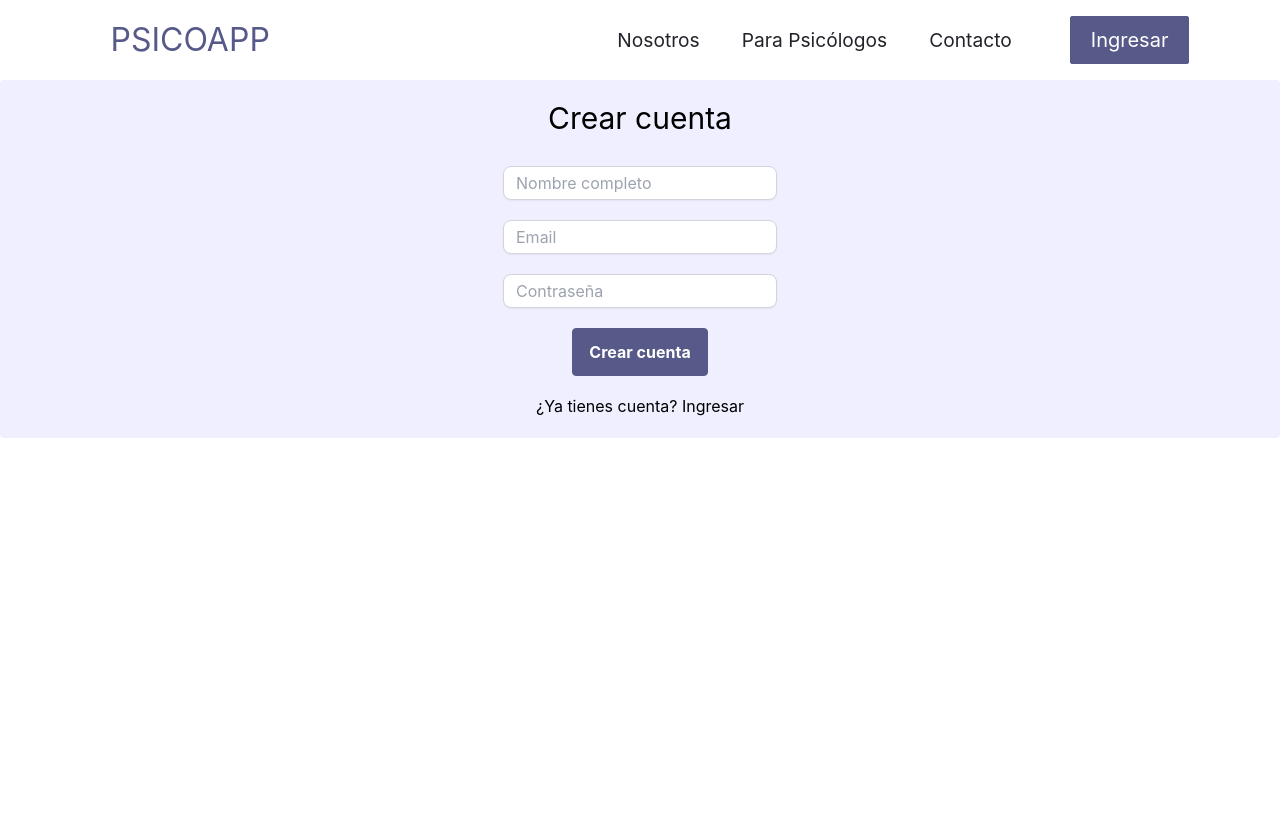
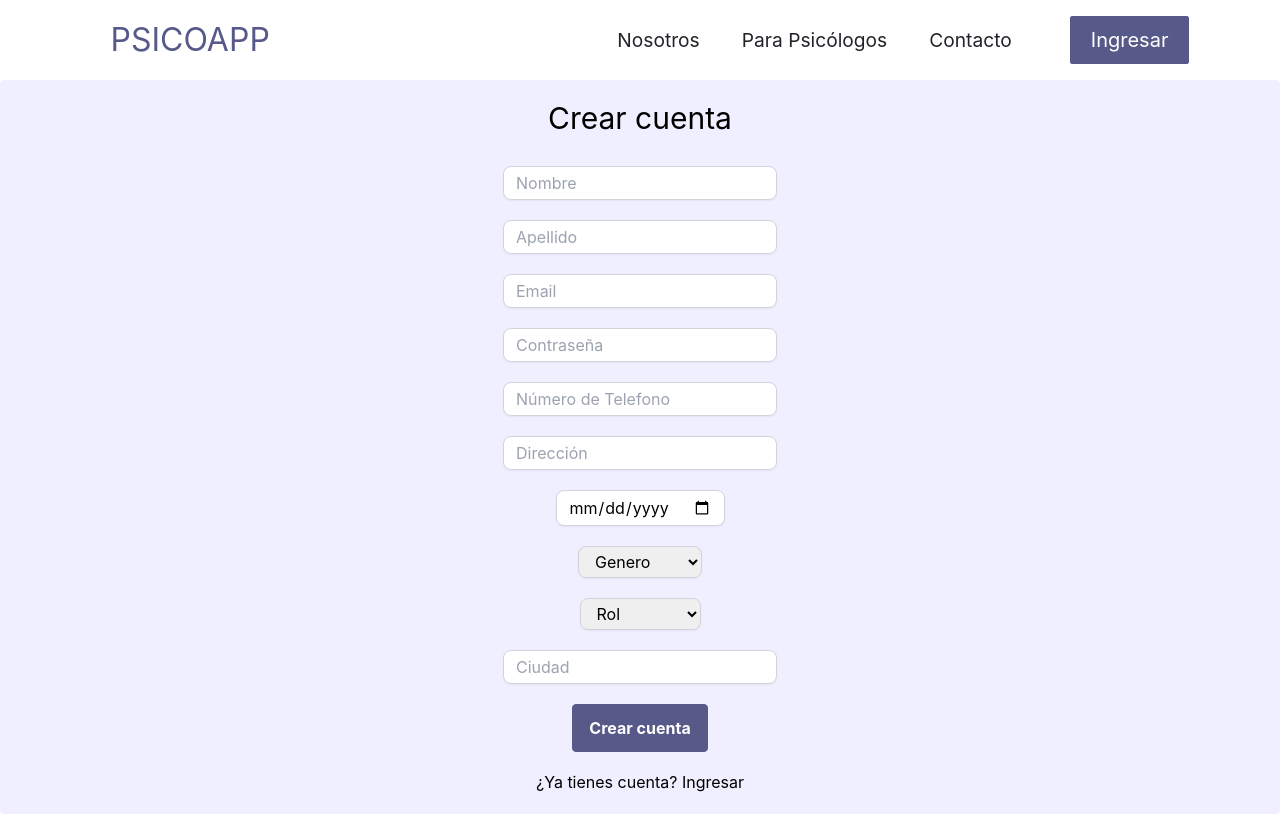
Before and after one commit to tomasld13/PF-psicoApp, a React (Create React App) app in the folder client/: page /auth/register in a window 1280 px wide. Built offline with nearby package versions, Linux system fonts and the light colour scheme; no server answers.

Commit message:
Scroll modificado/ Formulario de registro

```diff
--- a/client/src/Components/Register/Register.jsx
+++ b/client/src/Components/Register/Register.jsx
@@ -5,18 +5,43 @@ import { useForm } from "../../hooks/useForm";
 import { startCreatingUserWithEmailPassword } from '../../slice/auth/thunks.js';
 import Nav from "../Nav/Nav.jsx"
 
+/*"{
+    ""name"": ""jhoskar"",
+    ""lastname"": ""toro"",
+    ""email"": ""jhoskartoro@gmail.com"",
+    ""telephone"": 123213,
+    ""address"":""ajax"",
+    ""birth"":""123212"", // 1994-09-20 /940920
+    ""rol"": ""Psicologo"", // "Paciente"
+    ""gener"": ""No Binario"", // "Masculino" // "Femenino"
+    ""ciudad"": ""Lafinur""
+}"*/
 const emailRegex = /^(([^<>()[\]\.,;:\s@\"]+(\.[^<>()[\]\.,;:\s@\"]+)*)|(\".+\"))@(([^<>()[\]\.,;:\s@\"]+\.)+[^<>()[\]\.,;:\s@\"]{2,})$/i;
 
 const formData = {
     email: '',
     password: '',
     displayName: '',
+    lastName: '',
+    telephone: '',
+    address: '',
+    birth: '',
+    rol:'',
+    gener: '',
+    city: '',
 }
 
 const formValidations = {
     email: [ (value) => emailRegex.test(value), 'El correo no es valido'],
     password: [ (value) => value.length >= 6, 'El password debe tener mas de 6 letras'],
     displayName: [ (value) => value.length >= 1, 'El nombre es obligatorio'],
+    lastName: [ (value) => value.length >= 1, 'El apellido es obligatorio'],
+    telephone: [ (value) => value.length >= 1, 'El numero de telefono es obligatorio'],
+    address: [ (value) => value.length >= 1, 'La dirección es obligatorio'],
+    birth: [ (value) => value.length >= 1, 'La fecha de nacimiento es obligatorio'],
+    rol: [ (value) => value !== "0", 'El rol es obligatorio'],
+    gener: [ (value) => value !== "0", 'El genero es obligatorio'],
+    city: [ (value) => value.length >= 1, 'La ciudad es obligatoria'],
 }
 
 export default function Register() {
@@ -28,7 +53,9 @@ export default function Register() {
     const isCheckingAuthentication = useMemo(() => status === 'checking', [status]);
 
     const { displayName, email, password, onInputChange, formState,
-            isFormValid, displayNameValid, emailValid, passwordValid} = useForm(formData, formValidations);
+            isFormValid, displayNameValid, emailValid, passwordValid, lastName, lastNameValid,
+            telephone, telephoneValid, address, addressValid, birth, birthValid, rol, rolValid,
+            gener, generValid, city, cityValid} = useForm(formData, formValidations);
 
 
     const onSubmit = (e) => {
@@ -47,18 +74,59 @@ export default function Register() {
             <h1 className="text-3xl py-5">Crear cuenta</h1>
             <form onSubmit={onSubmit}>
                 <div className="flex flex-col content-center items-center">
-                    <input className='border border-gray-300 my-2.5 px-3 py-1 rounded-lg shadow-sm focus:outline-none focus:border-primary' type="text" placeholder="Nombre completo" name="displayName" value={displayName} onChange={onInputChange}/>
+                    <input className='border border-gray-300 my-2.5 px-3 py-1 rounded-lg shadow-sm focus:outline-none focus:border-primary' type="text" placeholder="Nombre" name="displayName" value={displayName} onChange={onInputChange}/>
                     {!!displayNameValid && formSubmitted ? <span style={{color:'red'}}>{displayNameValid}</span> : null}
+                </div>
+                <div className="flex flex-col content-center items-center">
+                    <input className='border border-gray-300 my-2.5 px-3 py-1 rounded-lg shadow-sm focus:outline-none focus:border-primary' type="text" placeholder="Apellido" name="lastName" value={lastName} onChange={onInputChange}/>
+                    {!!displayNameValid && formSubmitted ? <span style={{color:'red'}}>{lastNameValid}</span> : null}
                 </div>
                 <div className="flex flex-col content-center items-center">
                     <input className='border border-gray-300 my-2.5 px-3 py-1 rounded-lg shadow-sm focus:outline-none focus:border-primary' type="email" placeholder="Email" name="email" value={email} onChange={onInputChange}/>
                     {!!emailValid && formSubmitted ? <span style={{color:'red'}}>{emailValid}</span> : null}
                 </div>
-
                 <div className="flex flex-col content-center items-center">
                     <input className='border border-gray-300 my-2.5 px-3 py-1 rounded-lg shadow-sm focus:outline-none focus:border-primary' type="password" placeholder="Contraseña" name="password" value={password} onChange={onInputChange}/>
                     {!!passwordValid && formSubmitted ? <span style={{color:'red'}}>{passwordValid}</span> : null}
                 </div>
+                <div className="flex flex-col content-center items-center">
+                    <input className='border border-gray-300 my-2.5 px-3 py-1 rounded-lg shadow-sm focus:outline-none focus:border-primary' type="number" placeholder="Número de Telefono" name="telephone" value={telephone} onChange={onInputChange}/>
+                    {!!telephoneValid && formSubmitted ? <span style={{color:'red'}}>{telephoneValid}</span> : null}
+                </div>
+                <div className="flex flex-col content-center items-center">
+                    <input className='border border-gray-300 my-2.5 px-3 py-1 rounded-lg shadow-sm focus:outline-none focus:border-primary' type="text" placeholder="Dirección" name="address" value={address} onChange={onInputChange}/>
+                    {!!addressValid && formSubmitted ? <span style={{color:'red'}}>{addressValid}</span> : null}
+                </div>
+                <div className="flex flex-col content-center items-center">
+                    <input className='border border-gray-300 my-2.5 px-3 py-1 rounded-lg shadow-sm focus:outline-none focus:border-primary' type="date"  name="birth" value={birth} onChange={onInputChange}/>
+                    {!!birthValid && formSubmitted ? <span style={{color:'red'}}>{birthValid}</span> : null}
+                </div>
+
+                <div className="flex flex-col content-center items-center">
+                    <select className='border border-gray-300 my-2.5 px-3 py-1 rounded-lg shadow-sm focus:outline-none focus:border-primary' name="gener" id="gener"  onChange={onInputChange}>
+                        <option  selected value="0"> Genero </option>
+                        <option value="Masculino">Masculino</option>
+                        <option value="Femenino">Femenino</option>
+                        <option value="No binario">No binario</option>
+                    </select>
+                    {!!generValid && formSubmitted ? <span style={{color:'red'}}>{generValid}</span> : null}
+                </div>
+                <div className="flex flex-col content-center items-center">
+                    <select className='border border-gray-300 my-2.5 px-3 py-1 rounded-lg shadow-sm focus:outline-none focus:border-primary' name="rol" id="rol"  onChange={onInputChange}>
+                        <option  selected value="0"> Rol </option>
+                        <option value="Psicologo">Psicologo</option>
+                        <option value="Paciente">Paciente</option>
+                    </select>
+                    {!!rolValid && formSubmitted ? <span style={{color:'red'}}>{rolValid}</span> : null}
+                </div>
+
+
+
+                <div className="flex flex-col content-center items-center">
+                    <input className='border border-gray-300 my-2.5 px-3 py-1 rounded-lg shadow-sm focus:outline-none focus:border-primary' type="text" placeholder="Ciudad"  name="city" value={city} onChange={onInputChange}/>
+                    {!!cityValid && formSubmitted ? <span style={{color:'red'}}>{cityValid}</span> : null}
+                </div>
+
                 <div className="flex flex-col content-center items-center">
                     <button className='bg-primary text-white border border-primary font-bold py-2 px-4 rounded hover:bg-white hover:text-primary my-2.5 h-12 ' disabled={isCheckingAuthentication}>Crear cuenta</button>
                     {!!errorMessage ? <span style={{color:'red'}}>{errorMessage}</span> : null}
--- a/client/src/index.css
+++ b/client/src/index.css
@@ -177,3 +177,13 @@ img {
 @tailwind base;
 @tailwind components;
 @tailwind utilities;
+
+body::-webkit-scrollbar{
+  width: 10px;
+  background:  grey;
+}
+body::-webkit-scrollbar-thumb{
+  background: rgba(255, 255, 255, .6);
+  border-radius: 10px;
+  border-right: 2px solid grey;
+}
```
